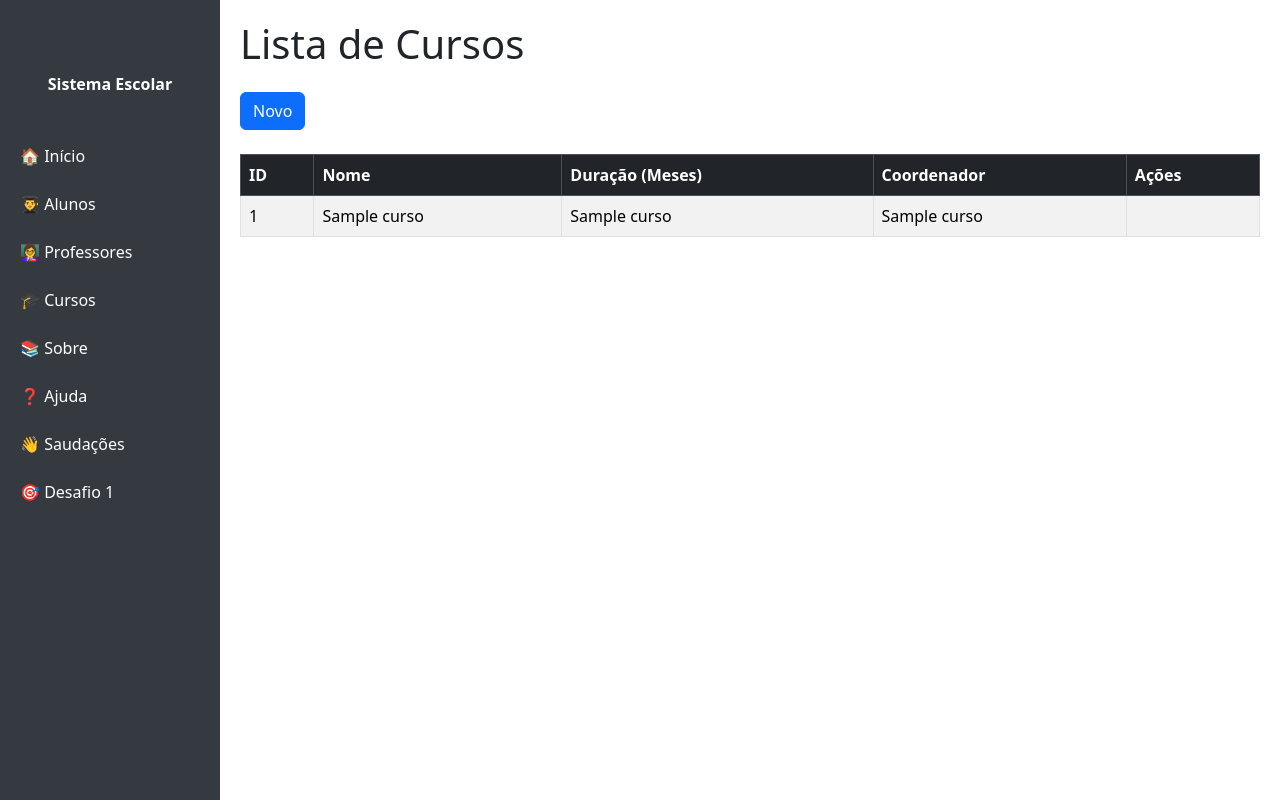
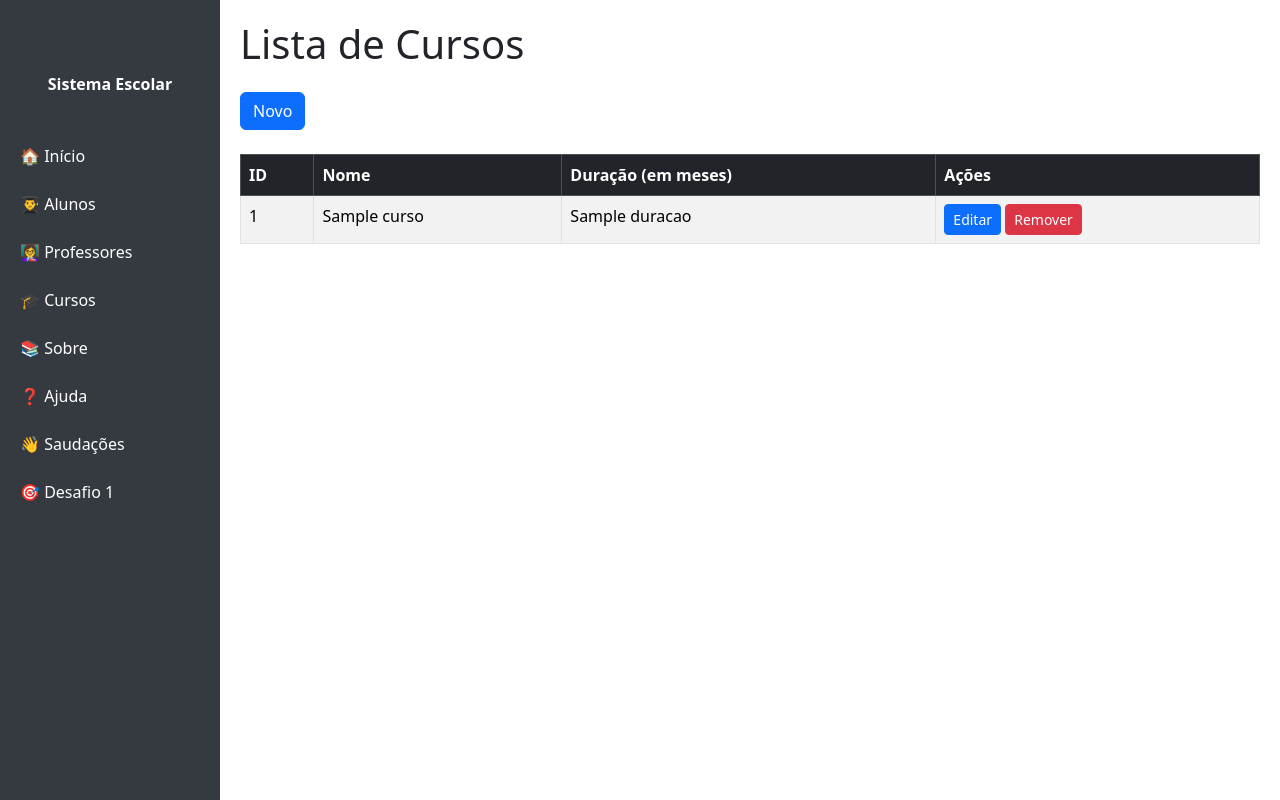
Before and after one commit to SilvaEsdras/pFlask, a Flask app: page /curso in a window 1280 px wide. Run offline with Flask 3, Linux system fonts and the light colour scheme; a database or web service that is not in the repository returns one stand-in record (values such as "Sample title"); some libraries are stand-ins or nearby versions.

Commit message:
Implementação do Editar e Remover em alunos, professores e cursos

```diff
--- a/app.py
+++ b/app.py
@@ -7,7 +7,7 @@ from dao.curso_dao import CursoDAO
 app = Flask(__name__)
 
 # 2. Adicionar a chave secreta para usar o 'flash'
-app.secret_key = "uma_chave_muito_secreta_e_unica" # [cite: 194]
+app.secret_key = "uma_chave_muito_secreta_e_unica"
 
 @app.route('/')
 def home():
@@ -21,32 +21,45 @@ def listar_aluno():
     lista = dao.listar()
     return render_template('aluno/lista.html', lista_alunos=lista)
 
-# 3. Rota para exibir o formulário de aluno [cite: 151]
 @app.route('/aluno/form')
 def form_aluno():
-    # Passamos 'aluno=None' para o template usar o mesmo formulário para cadastro
     return render_template('aluno/form.html', aluno=None)
 
-# 4. Rota para salvar um novo aluno (via POST) [cite: 181]
-@app.route('/aluno/salvar/', methods=['POST'])
+# Rota de EDIÇÃO de Aluno
+@app.route('/aluno/editar/<int:id>')
+def editar_aluno(id):
+    dao = AlunoDAO()
+    aluno = dao.buscar_por_id(id) # Busca o aluno no DB
+    return render_template('aluno/form.html', aluno=aluno) # Envia para o form
+
+# Rotas de SALVAR (INSERT e UPDATE)
+@app.route('/aluno/salvar/', methods=['POST']) # Rota para INSERIR (id=None)
+@app.route('/aluno/salvar/<int:id>', methods=['POST']) # Rota para ATUALIZAR (id informado)
 def salvar_aluno(id=None):
-    # Coleta os dados do formulário
     nome = request.form['nome']
     idade = request.form['idade']
     cidade = request.form['cidade']
 
     dao = AlunoDAO()
-    # Chama o método salvar do DAO
     result = dao.salvar(id, nome, idade, cidade)
 
-    # Verifica o resultado e envia uma mensagem flash
     if result["status"] == "ok":
-        flash("Aluno salvo com sucesso!", "success") # [cite: 181]
+        flash(f"Aluno '{nome}' salvo com sucesso!", "success")
     else:
-        flash(result["mensagem"], "danger") # [cite: 181]
+        flash(result["mensagem"], "danger")
 
-    # Redireciona de volta para a lista de alunos
-    return redirect('/aluno') # [cite: 181]
+    return redirect('/aluno')
+
+# Rota de REMOVER Aluno
+@app.route("/aluno/remover/<int:id>")
+def remover_aluno(id):
+    dao = AlunoDAO()
+    resultado = dao.remover(id)
+    if resultado["status"] == "ok":
+        flash("Registro removido com sucesso!", "success")
+    else:
+        flash(resultado["mensagem"], "danger")
+    return redirect('/aluno')
 
 # --- ROTAS DE PROFESSOR (Exercício) ---
 
@@ -56,27 +69,45 @@ def listar_professor():
     lista = dao.listar()
     return render_template('professor/lista.html', lista_professores=lista)
 
-# 5. Rota para exibir o formulário de professor
 @app.route('/professor/form')
 def form_professor():
     return render_template('professor/form.html', professor=None)
 
+@app.route('/professor/editar/<int:id>')
+def editar_professor(id):
+    dao = ProfessorDAO()
+    professor = dao.buscar_por_id(id)
+    return render_template('professor/form.html', professor=professor)
+
 # 6. Rota para salvar um novo professor
 @app.route('/professor/salvar/', methods=['POST'])
+@app.route('/professor/salvar/<int:id>', methods=['POST'])
 def salvar_professor(id=None):
-    # Coleta os dados do formulário (Nome, Disciplina, Cidade)
+    # Coleta os dados do formulário (Nome, Disciplina)
     nome = request.form['nome']
     disciplina = request.form['disciplina']
-    cidade = request.form['cidade']
+    # 1. CORREÇÃO: Remova a linha abaixo
+    # cidade = request.form['cidade']
 
     dao = ProfessorDAO()
-    result = dao.salvar(id, nome, disciplina, cidade)
+    # 2. CORREÇÃO: Remova 'cidade' da chamada do método
+    result = dao.salvar(id, nome, disciplina)
 
     if result["status"] == "ok":
         flash("Professor salvo com sucesso!", "success")
     else:
         flash(result["mensagem"], "danger")
 
+    return redirect('/professor')
+
+@app.route("/professor/remover/<int:id>")
+def remover_professor(id):
+    dao = ProfessorDAO()
+    resultado = dao.remover(id)
+    if resultado["status"] == "ok":
+        flash("Registro removido com sucesso!", "success")
+    else:
+        flash(resultado["mensagem"], "danger")
     return redirect('/professor')
 
 # --- ROTAS DE CURSO (Exercício) ---
@@ -87,27 +118,46 @@ def listar_curso():
     lista = dao.listar()
     return render_template('curso/lista.html', lista_cursos=lista)
 
-# 7. Rota para exibir o formulário de curso
 @app.route('/curso/form')
 def form_curso():
     return render_template('curso/form.html', curso=None)
 
-# 8. Rota para salvar um novo curso
+@app.route('/curso/editar/<int:id>')
+def editar_curso(id):
+    dao = CursoDAO()
+    curso = dao.buscar_por_id(id)
+    return render_template('curso/form.html', curso=curso)
+
 @app.route('/curso/salvar/', methods=['POST'])
+@app.route('/curso/salvar/<int:id>', methods=['POST'])
 def salvar_curso(id=None):
-    # Coleta os dados (Nome, Duracao, Coordenador)
+    # Coleta os dados (Nome, Duracao)
     nome = request.form['nome']
-    duracao_meses = request.form['duracao_meses']
-    coordenador = request.form['coordenador']
+    # 1. CORREÇÃO: O form envia 'duracao_meses', o DB espera 'duracao'
+    duracao = request.form['duracao_meses']
+
+    # 2. CORREÇÃO: Remova a linha abaixo, pois a coluna 'coordenador' não existe
+    # coordenador = request.form['coordenador']
 
     dao = CursoDAO()
-    result = dao.salvar(id, nome, duracao_meses, coordenador)
+    # 3. CORREÇÃO: Passe 'duracao', e não 'coordenador'
+    result = dao.salvar(id, nome, duracao)
 
     if result["status"] == "ok":
-        flash("Curso salvo com sucesso!", "success")
+        flash(f"Curso '{nome}' salvo com sucesso!", "success")
     else:
         flash(result["mensagem"], "danger")
 
+    return redirect('/curso')
+
+@app.route("/curso/remover/<int:id>")
+def remover_curso(id):
+    dao = CursoDAO()
+    resultado = dao.remover(id)
+    if resultado["status"] == "ok":
+        flash("Registro removido com sucesso!", "success")
+    else:
+        flash(resultado["mensagem"], "danger")
     return redirect('/curso')
 
 # --- Rotas dos exercícios anteriores ---
--- a/dao/curso_dao.py
+++ b/dao/curso_dao.py
@@ -1,18 +1,28 @@
+# Em: dao/curso_dao.py
+
 from dao.db_config import get_connection
 
 class CursoDAO:
-    # Assumindo que o SELECT * retorna (id, nome, duracao_meses, coordenador)
-    sqlSelect = 'SELECT * FROM curso'
+    # 1. CORREÇÃO: Selecione apenas as colunas que existem
+    sqlSelect = 'SELECT id, nome_curso, duracao FROM curso'
 
-    # Método Salvar (Inserir) para Curso
-    def salvar(self, id, nome_curso, duracao_meses, coordenador):
+    # 2. CORREÇÃO: O form envia 'nome' e 'duracao_meses',
+    # mas o DB espera 'nome_curso' e 'duracao'
+    def salvar(self, id, nome, duracao):
         conn = get_connection()
         cursor = conn.cursor()
         try:
-            if id is None:
+            if id: # UPDATE
                 cursor.execute(
-                    'INSERT INTO curso (nome_curso, duracao_meses, coordenador) VALUES (%s, %s, %s)',
-                    (nome_curso, duracao_meses, coordenador)
+                    # Use 'nome_curso' e 'duracao'
+                    'UPDATE curso SET nome_curso = %s, duracao = %s WHERE id = %s',
+                    (nome, duracao, id)
+                )
+            else: # INSERT
+                cursor.execute(
+                    # Use 'nome_curso' e 'duracao'
+                    'INSERT INTO curso (nome_curso, duracao) VALUES (%s, %s)',
+                    (nome, duracao)
                 )
 
             conn.commit()
@@ -29,3 +39,25 @@ class CursoDAO:
         lista = cursor.fetchall()
         conn.close()
         return lista
+
+    # 3. CORREÇÃO: Ajuste o buscar_por_id
+    def buscar_por_id(self, id):
+        conn = get_connection()
+        cursor = conn.cursor()
+        # Selecione apenas as colunas que existem
+        cursor.execute('SELECT id, nome_curso, duracao FROM curso WHERE id = %s', (id,))
+        registro = cursor.fetchone()
+        conn.close()
+        return registro
+
+    def remover(self, id):
+        conn = get_connection()
+        cursor = conn.cursor()
+        try:
+            cursor.execute('DELETE FROM curso WHERE id = %s', (id,))
+            conn.commit()
+            return {"status": "ok"}
+        except Exception as e:
+            return {"status": "erro", "mensagem": f"Erro: {str(e)}"}
+        finally:
+            conn.close()
--- a/templates/aluno/form.html
+++ b/templates/aluno/form.html
@@ -1,9 +1,9 @@
 {% include 'cabecalho.html' %}
 {% include 'menu.html' %}
 
-<h1 class="mb-4">Cadastrar Aluno</h1>
+<h1 class="mb-4">{{ 'Editar Aluno' if aluno else 'Cadastrar Aluno' }}</h1>
 
-<form action="/aluno/salvar/" method="POST">
+<form action="/aluno/salvar/{{ aluno[0] if aluno else '' }}" method="POST">
 
     <div class="mb-3">
         <label for="nome" class="form-label">Nome</label>
--- a/templates/curso/lista.html
+++ b/templates/curso/lista.html
@@ -12,8 +12,7 @@
         <tr>
             <th>ID</th>
             <th>Nome</th>
-            <th>Duração (Meses)</th>
-            <th>Coordenador</th>
+            <th>Duração (em meses)</th>
             <th>Ações</th>
         </tr>
     </thead>
@@ -23,9 +22,12 @@
             <td>{{ item[0] }}</td>
             <td>{{ item[1] }}</td>
             <td>{{ item[2] }}</td>
-            <td>{{ item[3] }}</td>
             <td>
-
+                <a href="/curso/editar/{{ item[0] }}" class="btn btn-primary btn-sm">Editar</a>
+                <a href="/curso/remover/{{ item[0] }}" class="btn btn-danger btn-sm"
+                   onclick="return confirm('Tem certeza que deseja remover este registro?');">
+                   Remover
+                </a>
             </td>
         </tr>
         {% endfor %}
```
Also changed, not shown: dao/aluno_dao.py (+29 -5 lines), dao/professor_dao.py (+38 -6 lines), templates/aluno/lista.html (+6 -1 lines), templates/curso/form.html (+3 -8 lines), templates/professor/form.html (+2 -7 lines), templates/professor/lista.html (+5 -3 lines).
